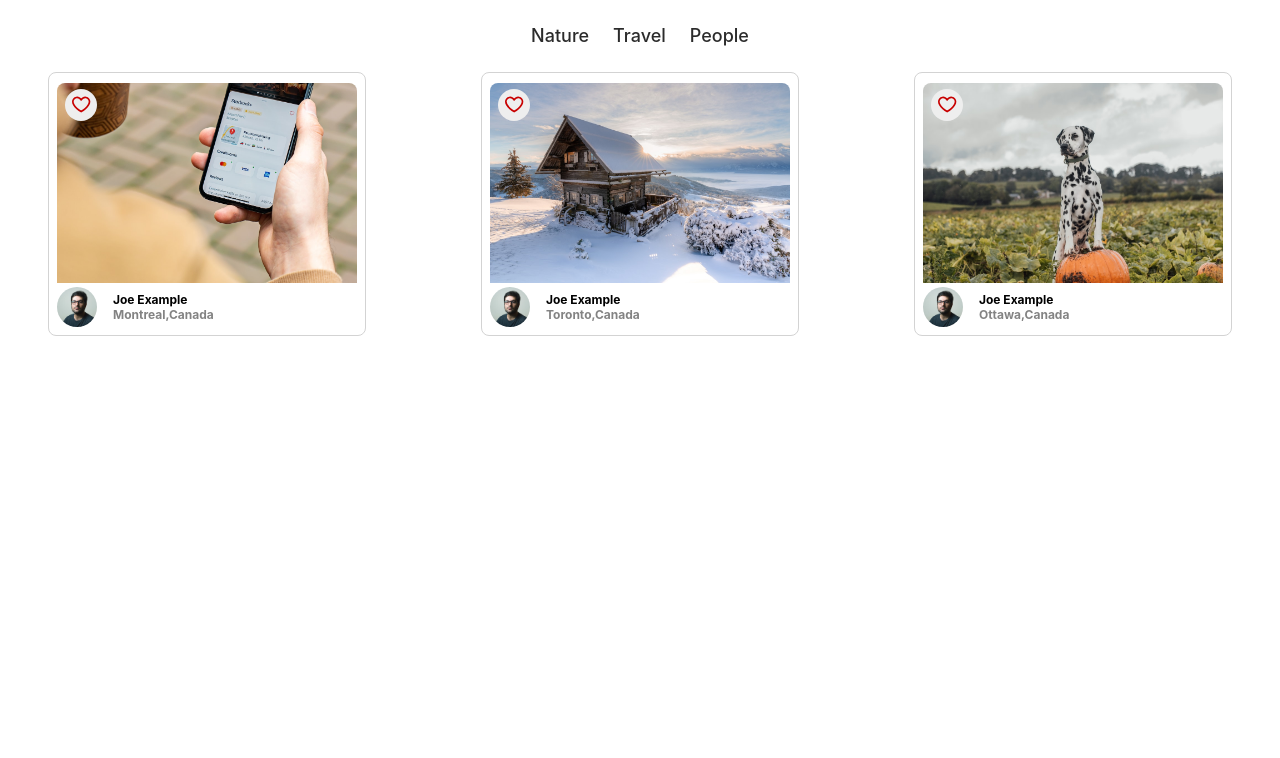
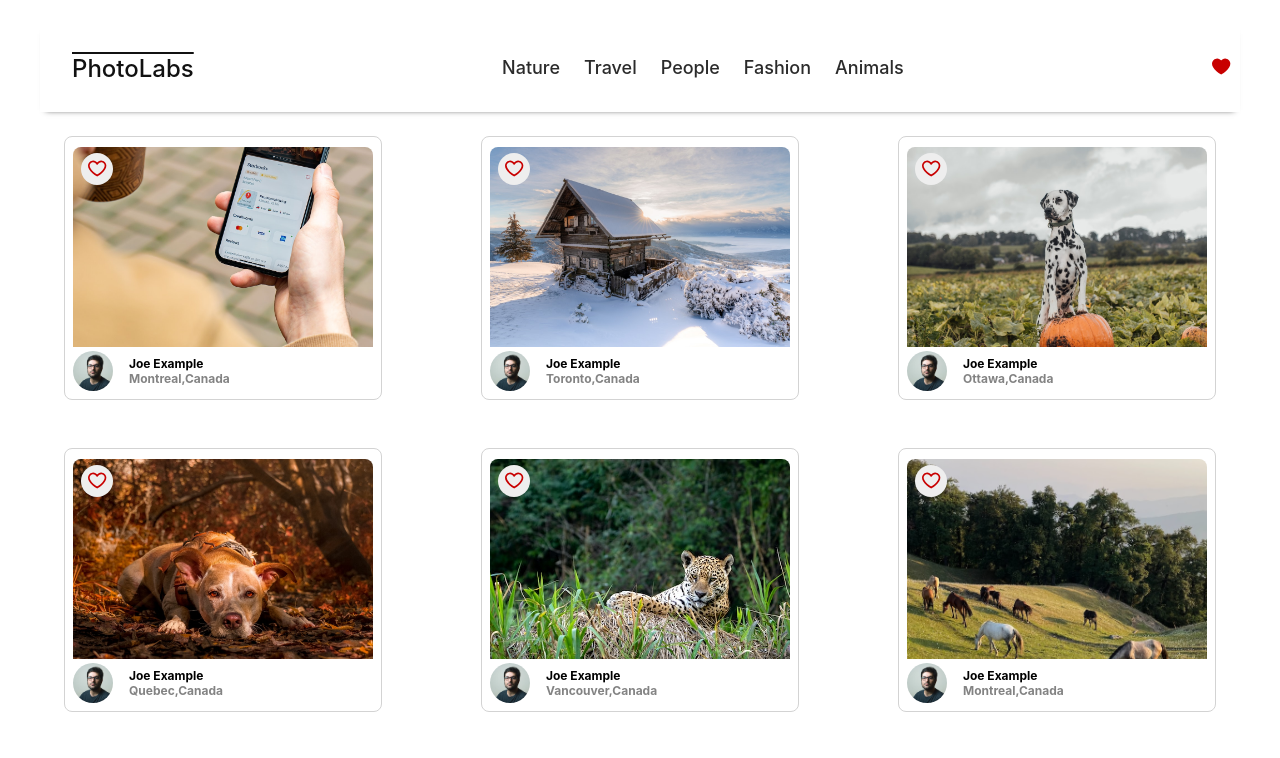
Before and after one commit to chingsley/lighthouse-photolabs-starter, a React (Create React App) app in the folder frontend/: page / in a window 1280 px wide. Shown: the top 758 px of the page. Built offline with nearby package versions, Linux system fonts and the light colour scheme; the HTML template or start-up script is replaced by a standard one.

Commit message:
Implement HomeRoute

```diff
--- a/frontend/src/App.jsx
+++ b/frontend/src/App.jsx
@@ -1,15 +1,16 @@
 import React from 'react';
+import HomeRoute from 'routes/HomeRoute';
 
 import './App.scss';
-import PhotoList from 'components/PhotoList';
-import TopicList from 'components/TopicList';
+
+import mockPhotoData from 'mocks/photos';
+import mockTopicData from 'mocks/topics';
 
 // Note: Rendering a single component to build components in isolation
 const App = () => {
   return (
     <div className='App'>
-      <TopicList />
-      <PhotoList />
+      <HomeRoute photos={mockPhotoData} topics={mockTopicData} />
     </div>
   );
 };
--- a/frontend/src/components/FavBadge.jsx
+++ b/frontend/src/components/FavBadge.jsx
@@ -6,9 +6,9 @@ import '../styles/FavBadge.scss';
 const FavBadge = ({ isFavPhotoExist }) => {
   return (
     <div className='fav-badge'>
-      <FavIcon displayAlert={!!isFavPhotoExist}/>
+      <FavIcon displayAlert={!!isFavPhotoExist} selected={true} />
     </div>
-  )
+  );
 };
 
 export default FavBadge;
--- a/frontend/src/components/PhotoList.jsx
+++ b/frontend/src/components/PhotoList.jsx
@@ -3,64 +3,10 @@ import React from 'react';
 import '../styles/PhotoList.scss';
 import PhotoListItem from './PhotoListItem';
 
-const sampleDataForPhotoList = [
-  {
-    id: '1',
-    location: {
-      city: 'Montreal',
-      country: 'Canada',
-    },
-    urls: {
-      full: `${process.env.PUBLIC_URL}/Image-1-Full.jpeg`,
-      regular: `${process.env.PUBLIC_URL}/Image-1-Regular.jpeg`,
-    },
-    user: {
-      id: '1',
-      username: 'exampleuser',
-      name: 'Joe Example',
-      profile: `${process.env.PUBLIC_URL}/profile-1.jpg`,
-    },
-  },
-  {
-    id: '2',
-    location: {
-      city: 'Toronto',
-      country: 'Canada',
-    },
-    urls: {
-      full: `${process.env.PUBLIC_URL}/Image-2-Full.jpeg`,
-      regular: `${process.env.PUBLIC_URL}/Image-2-Regular.jpeg`,
-    },
-    user: {
-      id: '2',
-      username: 'exampleuser',
-      name: 'Joe Example',
-      profile: `${process.env.PUBLIC_URL}/profile-1.jpg`,
-    },
-  },
-  {
-    id: '3',
-    location: {
-      city: 'Ottawa',
-      country: 'Canada',
-    },
-    urls: {
-      full: `${process.env.PUBLIC_URL}/Image-3-Full.jpeg`,
-      regular: `${process.env.PUBLIC_URL}/Image-3-Regular.jpeg`,
-    },
-    user: {
-      id: '3',
-      username: 'exampleuser',
-      name: 'Joe Example',
-      profile: `${process.env.PUBLIC_URL}/profile-1.jpg`,
-    },
-  },
-];
-
-const PhotoList = () => {
+const PhotoList = (props) => {
   return (
     <ul className='photo-list'>
-      {sampleDataForPhotoList.map((photo) => (
+      {props.photos.map((photo) => (
         <PhotoListItem
           key={photo.id}
           photo={photo}
--- a/frontend/src/components/TopNavigationBar.jsx
+++ b/frontend/src/components/TopNavigationBar.jsx
@@ -1,13 +1,17 @@
 import React from 'react';
+import TopicList from './TopicList';
+import FavBadge from './FavBadge';
 
-import '../styles/TopNavigationBar.scss'
+import '../styles/TopNavigationBar.scss';
 
-const TopNavigation = () => {
+const TopNavigation = (props) => {
   return (
-    <div className="top-nav-bar">
-      <span className="top-nav-bar__logo">PhotoLabs</span>
+    <div className='top-nav-bar'>
+      <span className='top-nav-bar__logo'>PhotoLabs</span>
+      <TopicList topics={props.topics} />
+      <FavBadge />
     </div>
-  )
-}
+  );
+};
 
 export default TopNavigation;
--- a/frontend/src/components/TopicList.jsx
+++ b/frontend/src/components/TopicList.jsx
@@ -3,28 +3,10 @@ import TopicListItem from './TopicListItem';
 
 import '../styles/TopicList.scss';
 
-const sampleDataForTopicList = [
-  {
-    id: '1',
-    slug: 'topic-1',
-    title: 'Nature',
-  },
-  {
-    id: '2',
-    slug: 'topic-2',
-    title: 'Travel',
-  },
-  {
-    id: '3',
-    slug: 'topic-3',
-    title: 'People',
-  },
-];
-
-const TopicList = () => {
+const TopicList = (props) => {
   return (
     <div className='top-nav-bar__topic-list'>
-      {sampleDataForTopicList.map((topic) => (
+      {props.topics.map((topic) => (
         <TopicListItem key={topic.id} label={topic.title} />
       ))}
     </div>
--- a/frontend/src/routes/HomeRoute.jsx
+++ b/frontend/src/routes/HomeRoute.jsx
@@ -1,11 +1,13 @@
 import React from 'react';
-
+import TopNavigation from 'components/TopNavigationBar';
+import PhotoList from 'components/PhotoList';
 import '../styles/HomeRoute.scss';
 
-const HomeRoute = () => {
+const HomeRoute = (props) => {
   return (
-    <div className="home-route">
-      {/* Insert React */}
+    <div className='home-route'>
+      <TopNavigation topics={props.topics} />
+      <PhotoList photos={props.photos} />
     </div>
   );
 };
--- a/frontend/src/styles/TopicListItem.scss
+++ b/frontend/src/styles/TopicListItem.scss
@@ -1,6 +1,7 @@
 .topic-list__item {
   line-height: 24px;
   margin-left: 24px;
+  cursor: pointer;
 }
 
 .topic-list__item span {
```
